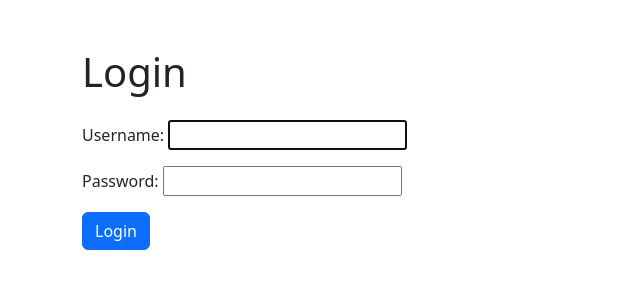
After one commit to ChessJoke27/PP, a Django app: page /accounts/login/ in a window 1280 px wide. The commit adds this page. Shown: the top 300 px of the page, without its empty margins (0-640 px from the left). Run offline with Django 4.2, Linux system fonts and the light colour scheme.

Commit message:
Add login protection

```diff
--- a/inventurprojekt/inventurprojekt/settings.py
+++ b/inventurprojekt/inventurprojekt/settings.py
@@ -64,3 +64,6 @@ USE_TZ = True
 STATIC_URL = '/static/'
 STATICFILES_DIRS = [BASE_DIR / 'static']
 DEFAULT_AUTO_FIELD = 'django.db.models.BigAutoField'
+
+LOGIN_REDIRECT_URL = '/'
+LOGIN_URL = '/accounts/login/'
--- a/inventurprojekt/inventurprojekt/urls.py
+++ b/inventurprojekt/inventurprojekt/urls.py
@@ -1,9 +1,13 @@
 from django.contrib import admin
 from django.urls import path, include
 from django.views.generic import TemplateView
+from django.contrib.auth.decorators import login_required
+from django.contrib.auth import views as auth_views
 
 urlpatterns = [
-    path('', TemplateView.as_view(template_name='base.html'), name='home'),
+    path('', login_required(TemplateView.as_view(template_name='base.html')), name='home'),
     path('admin/', admin.site.urls),
     path('api/', include('inventory.urls')),
+    path('accounts/login/', auth_views.LoginView.as_view(), name='login'),
+    path('accounts/logout/', auth_views.LogoutView.as_view(next_page='login'), name='logout'),
 ]
--- /dev/null
+++ b/inventurprojekt/templates/registration/login.html
@@ -0,0 +1,19 @@
+<!DOCTYPE html>
+<html lang="en">
+<head>
+    <meta charset="UTF-8">
+    <meta name="viewport" content="width=device-width, initial-scale=1">
+    <title>Login</title>
+    <link rel="stylesheet" href="https://cdn.jsdelivr.net/npm/bootstrap@5.3.0/dist/css/bootstrap.min.css">
+</head>
+<body>
+<div class="container my-5">
+    <h1 class="mb-4">Login</h1>
+    <form method="post">
+        {% csrf_token %}
+        {{ form.as_p }}
+        <button type="submit" class="btn btn-primary">Login</button>
+    </form>
+</div>
+</body>
+</html>
```
Also changed, not shown: inventurprojekt/templates/base.html (+7 -2 lines), README.md.
